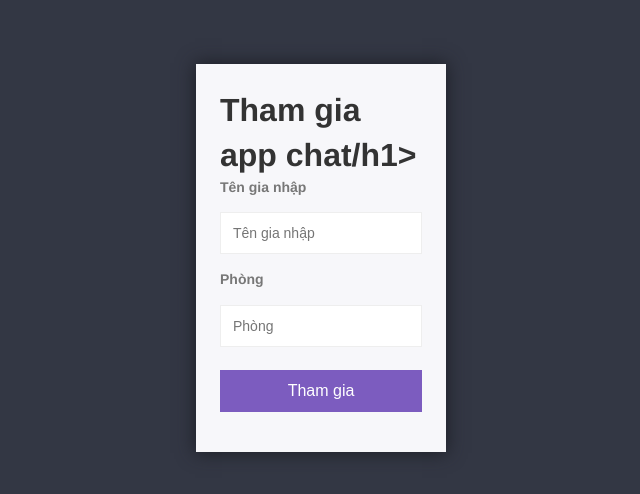
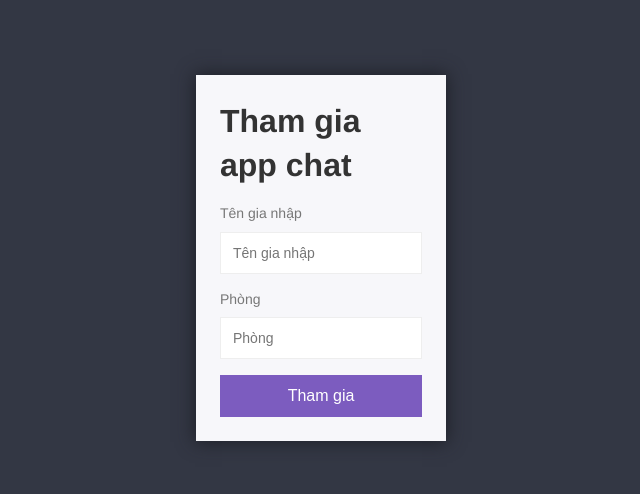
Before and after one commit to NamCao2610/App-chat-with-socketio, a website: page public/index.html in a window 1280 px wide. Shown: the part 142-636 px from the top of the page, without its empty margins (319-959 px from the left). Drawn offline with Linux system fonts and the light colour scheme.

Commit message:
Last updated

```diff
--- a/public/index.html
+++ b/public/index.html
@@ -12,7 +12,7 @@
 <body>
     <div class="centered-form">
         <div class="centered-form__box">
-            <h1>Tham gia app chat/h1>
+            <h1>Tham gia app chat</h1>
             <form action="./chat.html">
                 <label>Tên gia nhập</label>
                 <input type="text" name="username" placeholder="Tên gia nhập" required>
```
Lines whose indentation alone changed are shown as unchanged.
